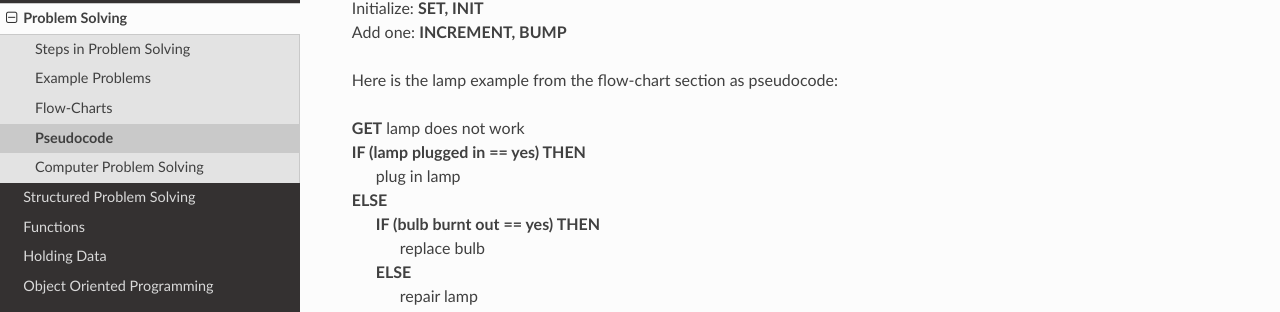
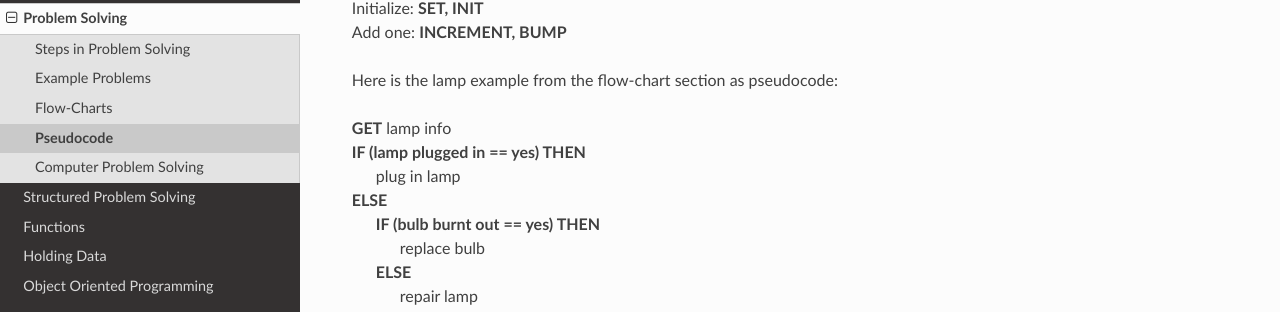
Before and after one commit to Mr-Coxall/Computer-Based-Problem-Solving, a Sphinx documentation site: the page built from docs/problem-solving/pseudo-code.rst, in a window 1280 px wide and 1045 px high. Shown: the part 499-811 px from the top of the window. Built offline with Sphinx 7.4.7 and the Read the Docs theme 2.0.0, drawn with Linux system fonts in a browser that asks for light colours; pages that are not in the unit, such as notebooks, are missing from menus.

Commit message:
update pseudo code

```diff
--- a/docs/problem-solving/pseudo-code.rst
+++ b/docs/problem-solving/pseudo-code.rst
@@ -15,7 +15,7 @@ We will be translating our flow-chart that we create from the previous step into
 
 Here is the lamp example from the flow-chart section as pseudocode:
 
-| **GET** lamp does not work
+| **GET** lamp info
 | **IF (lamp plugged in == yes) THEN**
 |     plug in lamp
 | **ELSE**
```
